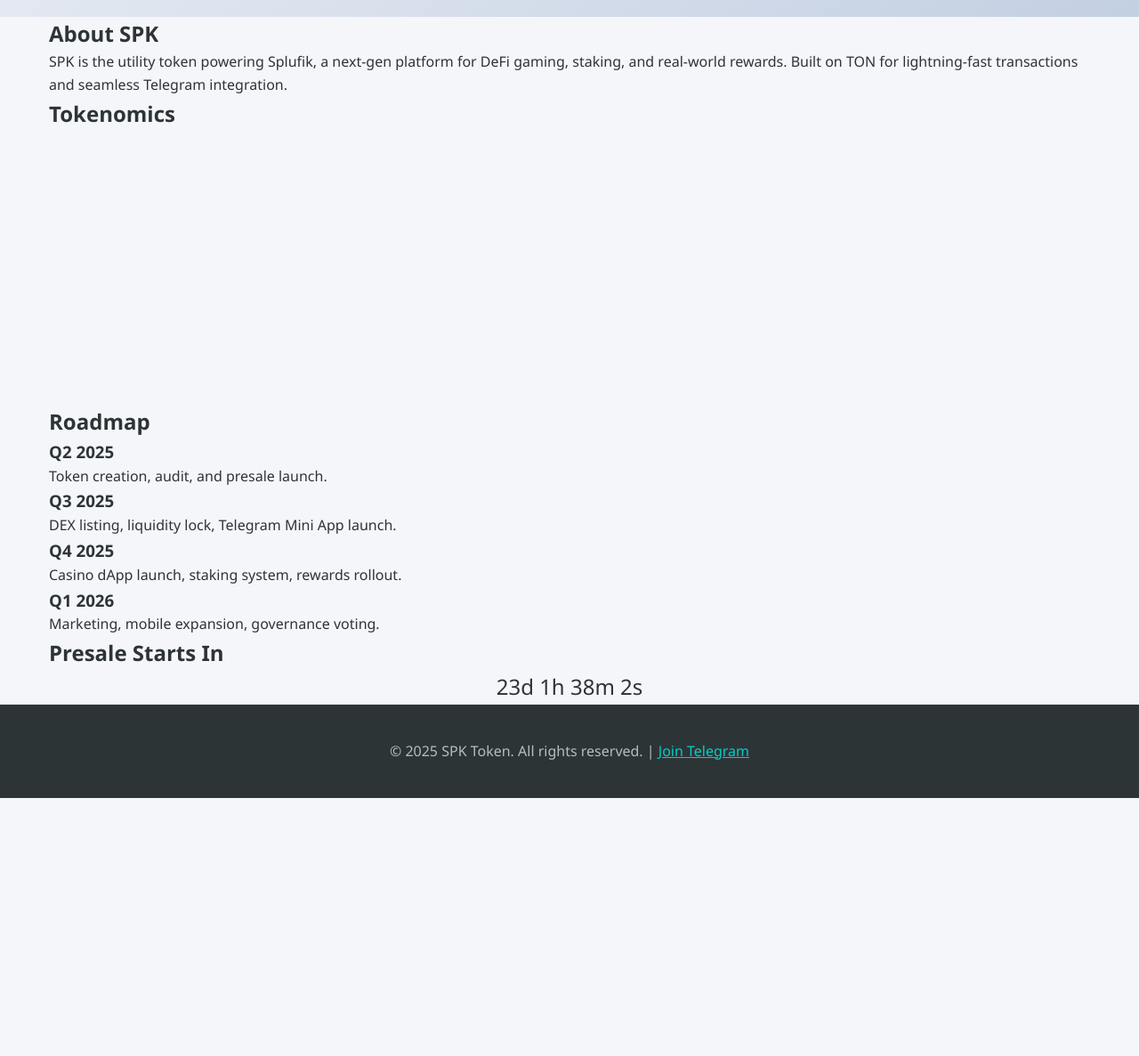
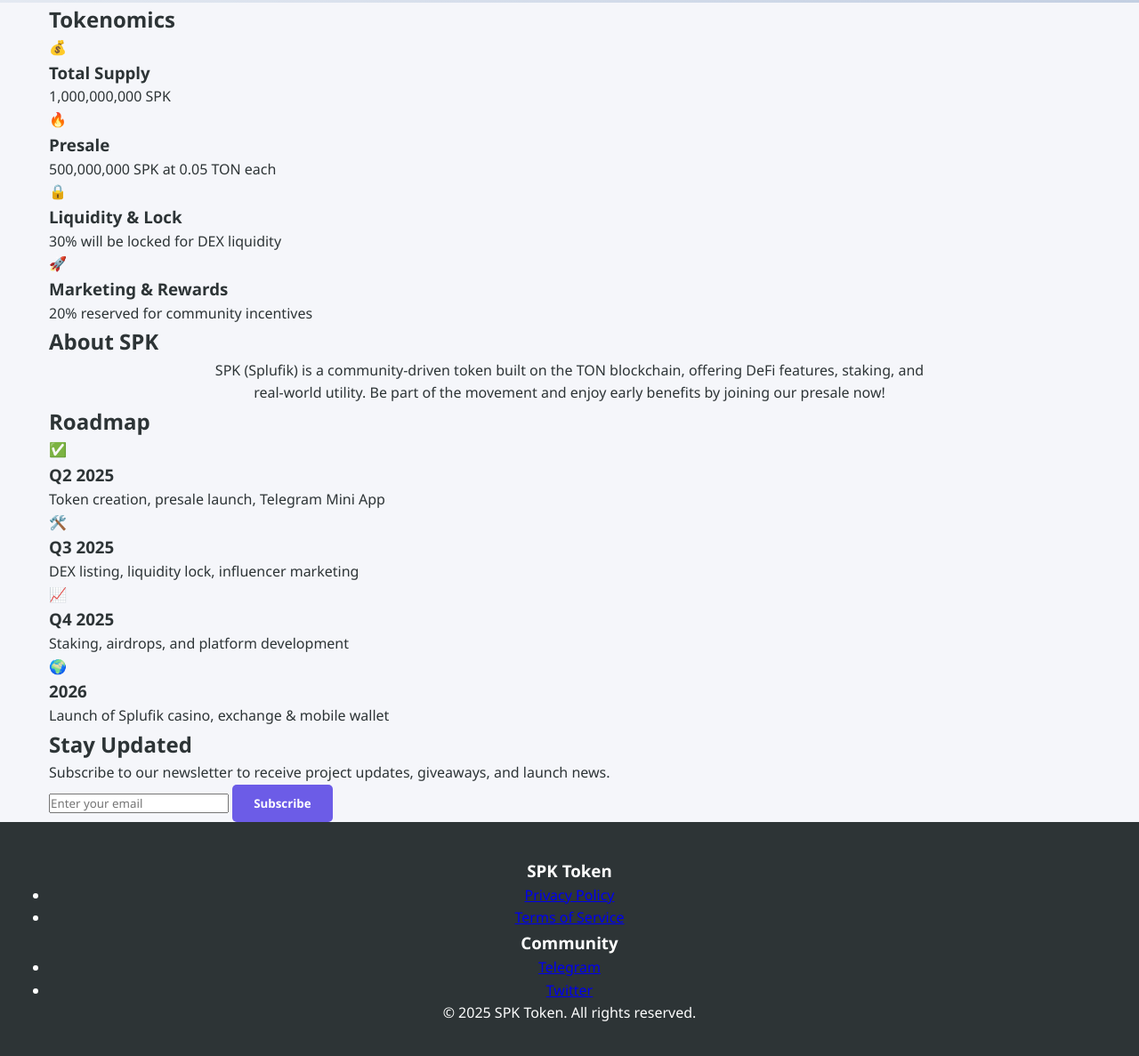
Before and after one commit to captsplufik/-spk-presale, a plain HTML site: page index.html in a window 1280 px wide. Shown: the part 779-1966 px from the top of the page at 89% size. Before the commit the page ends 1676 px from the top, so only its background shows below. Drawn offline with nearby package versions, Linux system fonts and the light colour scheme; a script that the page names is missing.

Commit message:
Update index.html

```diff
--- a/index.html
+++ b/index.html
@@ -4,21 +4,21 @@
   <meta charset="UTF-8" />
   <meta name="viewport" content="width=device-width, initial-scale=1.0"/>
   <title>SPK Token Presale</title>
-  <link rel="stylesheet" href="style.css"/>
-  <script src="https://cdn.jsdelivr.net/npm/chart.js"></script>
+  <link rel="stylesheet" href="style.css" />
+  <script type="module" src="https://unpkg.com/@tonconnect/ui@latest/dist/tonconnect-ui.min.js"></script>
 </head>
 <body>
-
-  <!-- Navbar -->
+  <!-- Navigation -->
   <nav class="navbar">
     <div class="container">
-      <a href="#" class="logo">SP<span>K</span></a>
+      <a href="#" class="logo">SPLU<span>FIK</span></a>
       <div class="nav-links">
         <a href="#about">About</a>
         <a href="#tokenomics">Tokenomics</a>
         <a href="#roadmap">Roadmap</a>
-        <a href="#countdown">Countdown</a>
+        <a href="#newsletter">Newsletter</a>
       </div>
+      <div class="hamburger">&#9776;</div>
     </div>
   </nav>
 
@@ -26,104 +26,129 @@
   <section class="hero">
     <div class="container">
       <div class="hero-content">
-        <h1>Join the <span>SPK</span> Token Presale</h1>
-        <p>Invest in the future of decentralized gaming and digital freedom with SPK on the TON blockchain.</p>
+        <h1>Join the <span>SPK Token</span> Presale</h1>
+        <p>Buy SPK at just 0.05 TON before we list on major exchanges. Be part of the Splufik revolution on the TON blockchain!</p>
         <div class="cta-buttons">
-          <button class="btn connect-wallet">Connect Wallet</button>
+          <ton-connect style="--ton-connect-button-color: #6c5ce7;"></ton-connect>
         </div>
       </div>
       <div class="hero-image">
-        <img src="https://via.placeholder.com/400x300" alt="SPK Token">
+        <img src="https://cryptologos.cc/logos/ton-crystal-ton-logo.png?v=032" alt="SPK Token" />
+      </div>
+    </div>
+  </section>
+
+  <!-- Tokenomics -->
+  <section id="tokenomics" class="features">
+    <div class="container">
+      <h2>Tokenomics</h2>
+      <div class="features-grid">
+        <div class="feature-card">
+          <div class="icon">💰</div>
+          <h3>Total Supply</h3>
+          <p>1,000,000,000 SPK</p>
+        </div>
+        <div class="feature-card">
+          <div class="icon">🔥</div>
+          <h3>Presale</h3>
+          <p>500,000,000 SPK at 0.05 TON each</p>
+        </div>
+        <div class="feature-card">
+          <div class="icon">🔒</div>
+          <h3>Liquidity & Lock</h3>
+          <p>30% will be locked for DEX liquidity</p>
+        </div>
+        <div class="feature-card">
+          <div class="icon">🚀</div>
+          <h3>Marketing & Rewards</h3>
+          <p>20% reserved for community incentives</p>
+        </div>
       </div>
     </div>
   </section>
 
   <!-- About -->
-  <section class="features" id="about">
+  <section id="about" class="market-overview">
     <div class="container">
       <h2>About SPK</h2>
-      <p>SPK is the utility token powering Splufik, a next-gen platform for DeFi gaming, staking, and real-world rewards. Built on TON for lightning-fast transactions and seamless Telegram integration.</p>
-    </div>
-  </section>
-
-  <!-- Tokenomics -->
-  <section class="features" id="tokenomics">
-    <div class="container">
-      <h2>Tokenomics</h2>
-      <canvas id="tokenomicsChart" width="300" height="300"></canvas>
+      <p style="text-align: center; max-width: 800px; margin: 0 auto;">
+        SPK (Splufik) is a community-driven token built on the TON blockchain, offering DeFi features, staking, and real-world utility.
+        Be part of the movement and enjoy early benefits by joining our presale now!
+      </p>
     </div>
   </section>
 
   <!-- Roadmap -->
-  <section class="features" id="roadmap">
+  <section id="roadmap" class="features">
     <div class="container">
       <h2>Roadmap</h2>
       <div class="features-grid">
         <div class="feature-card">
+          <div class="icon">✅</div>
           <h3>Q2 2025</h3>
-          <p>Token creation, audit, and presale launch.</p>
+          <p>Token creation, presale launch, Telegram Mini App</p>
         </div>
         <div class="feature-card">
+          <div class="icon">🛠️</div>
           <h3>Q3 2025</h3>
-          <p>DEX listing, liquidity lock, Telegram Mini App launch.</p>
+          <p>DEX listing, liquidity lock, influencer marketing</p>
         </div>
         <div class="feature-card">
+          <div class="icon">📈</div>
           <h3>Q4 2025</h3>
-          <p>Casino dApp launch, staking system, rewards rollout.</p>
+          <p>Staking, airdrops, and platform development</p>
         </div>
         <div class="feature-card">
-          <h3>Q1 2026</h3>
-          <p>Marketing, mobile expansion, governance voting.</p>
+          <div class="icon">🌍</div>
+          <h3>2026</h3>
+          <p>Launch of Splufik casino, exchange & mobile wallet</p>
         </div>
       </div>
     </div>
   </section>
 
-  <!-- Countdown -->
-  <section class="features" id="countdown">
+  <!-- Newsletter -->
+  <section id="newsletter" class="newsletter">
     <div class="container">
-      <h2>Presale Starts In</h2>
-      <div id="timer" style="font-size: 24px; text-align: center;"></div>
+      <h2>Stay Updated</h2>
+      <p>Subscribe to our newsletter to receive project updates, giveaways, and launch news.</p>
+      <form class="newsletter-form">
+        <input type="email" placeholder="Enter your email" required />
+        <button class="btn primary" type="submit">Subscribe</button>
+      </form>
     </div>
   </section>
 
   <!-- Footer -->
   <footer class="footer">
     <div class="container">
+      <div class="footer-grid">
+        <div class="footer-col">
+          <h3>SPK Token</h3>
+          <ul>
+            <li><a href="#">Privacy Policy</a></li>
+            <li><a href="#">Terms of Service</a></li>
+          </ul>
+        </div>
+        <div class="footer-col">
+          <h3>Community</h3>
+          <ul>
+            <li><a href="https://t.me/+pfQZh-Qznfk4Yzdh" target="_blank">Telegram</a></li>
+            <li><a href="#">Twitter</a></li>
+          </ul>
+        </div>
+      </div>
       <div class="footer-bottom">
-        <p>&copy; 2025 SPK Token. All rights reserved. | <a href="https://t.me/+pfQZh-Qznfk4Yzdh" style="color: #00cec9;">Join Telegram</a></p>
+        &copy; 2025 SPK Token. All rights reserved.
       </div>
     </div>
   </footer>
 
-  <!-- Scripts -->
-  <script type="module">
-    import { renderTokenomicsChart } from './chart.js';
-    renderTokenomicsChart();
+  <script>
+    const tonConnectUI = new TON_CONNECT_UI.TonConnectUI({
+      manifestUrl: window.location.origin + "/tonconnect-manifest.json",
+      buttonRootId: "ton-connect"
+    });
   </script>
-
-  <script>
-    // Countdown timer to June 15, 2025
-    const countdown = () => {
-      const target = new Date("2025-06-15T00:00:00Z").getTime();
-      const now = new Date().getTime();
-      const gap = target - now;
-
-      const day = 1000 * 60 * 60 * 24;
-      const hour = 1000 * 60 * 60;
-      const minute = 1000 * 60;
-      const second = 1000;
-
-      const d = Math.floor(gap / day);
-      const h = Math.floor((gap % day) / hour);
-      const m = Math.floor((gap % hour) / minute);
-      const s = Math.floor((gap % minute) / second);
-
-      document.getElementById('timer').innerText = `${d}d ${h}h ${m}m ${s}s`;
-    };
-
-    setInterval(countdown, 1000);
-  </script>
-
 </body>
 </html>
```
